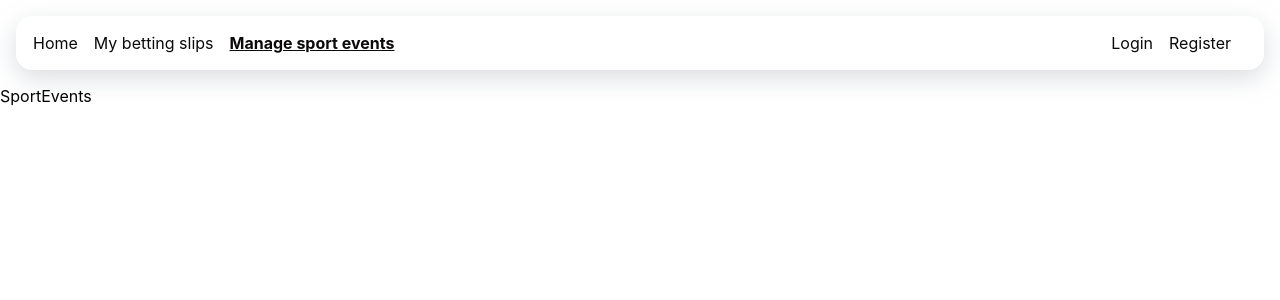
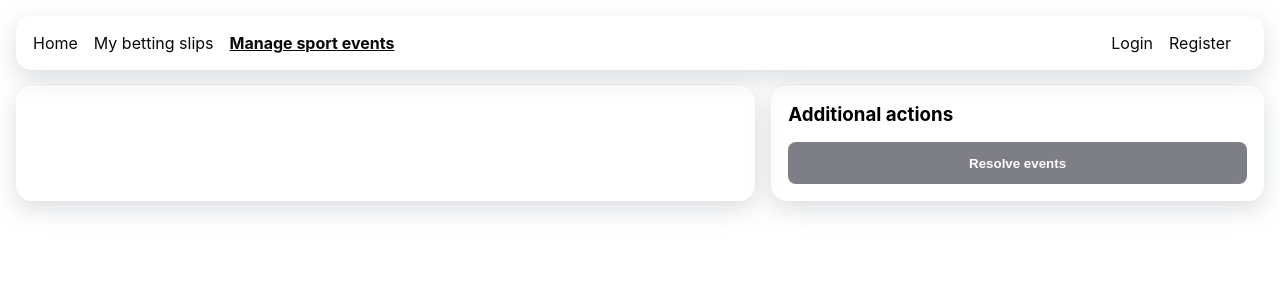
Before and after one commit to deni6052/online-kladionica, a React (Create React App) app in the folder client/: page /manage-events in a window 1280 px wide. Shown: the top 300 px of the page. Built offline with nearby package versions, Linux system fonts and the light colour scheme.

Commit message:
Sport events management

```diff
--- a/client/src/views/SportEvents.css
+++ b/client/src/views/SportEvents.css
@@ -0,0 +1,4 @@
+.sport-events-additional button {
+	width: 100%;
+	margin-top: 1rem;
+}
--- a/client/src/views/SportEvents.js
+++ b/client/src/views/SportEvents.js
@@ -1,7 +1,15 @@
-import React from 'react'
+import React from "react";
+import Button from "../components/Button";
+import "./SportEvents.css";
 
 export default function SportEvents() {
-	return (
-		<div>SportEvents</div>
-	)
+  return (
+    <div className="page">
+      <div className="card"></div>
+      <div className="card sport-events-additional">
+        <h3>Additional actions</h3>
+        <Button label="Resolve events" color="primary" />
+      </div>
+    </div>
+  );
 }
```
